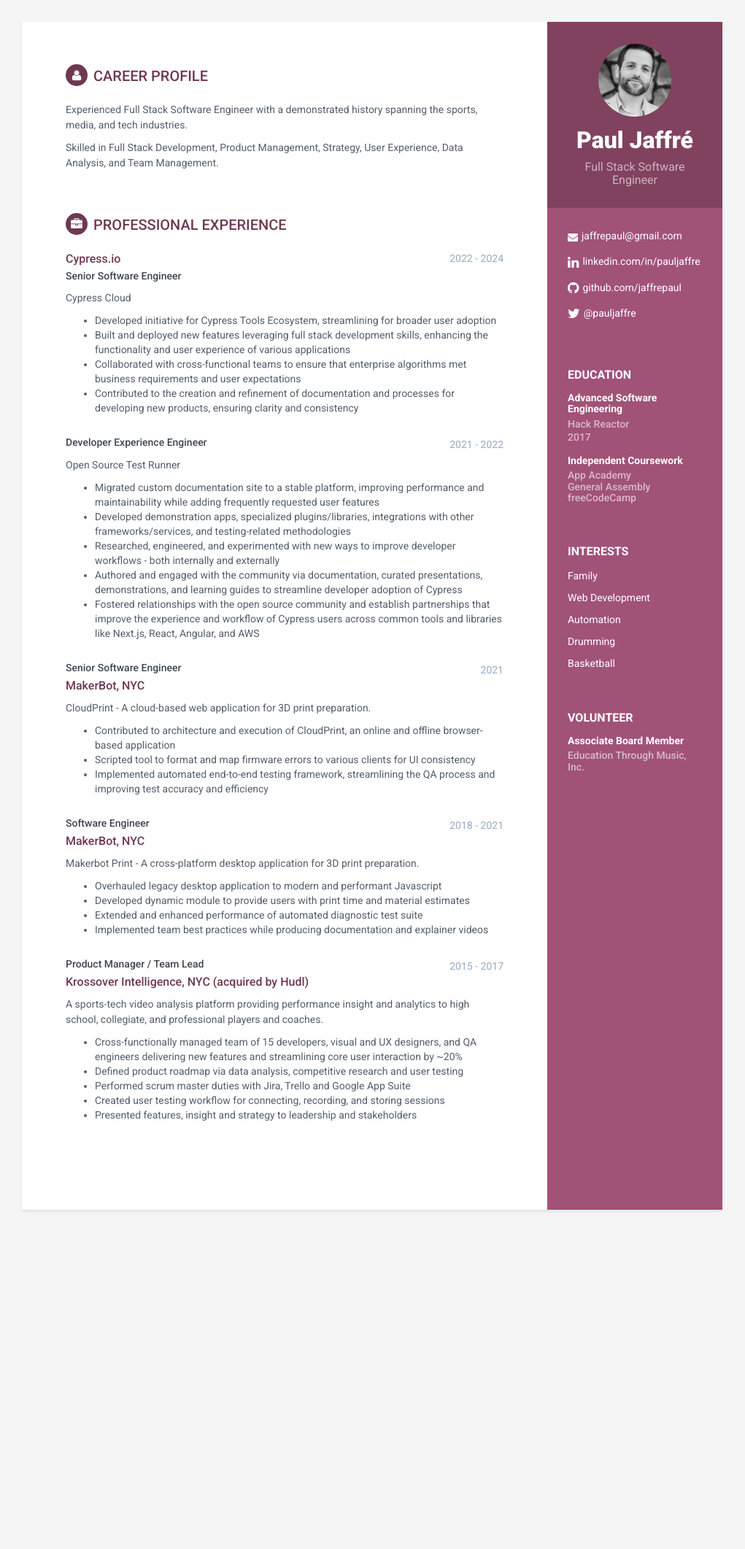
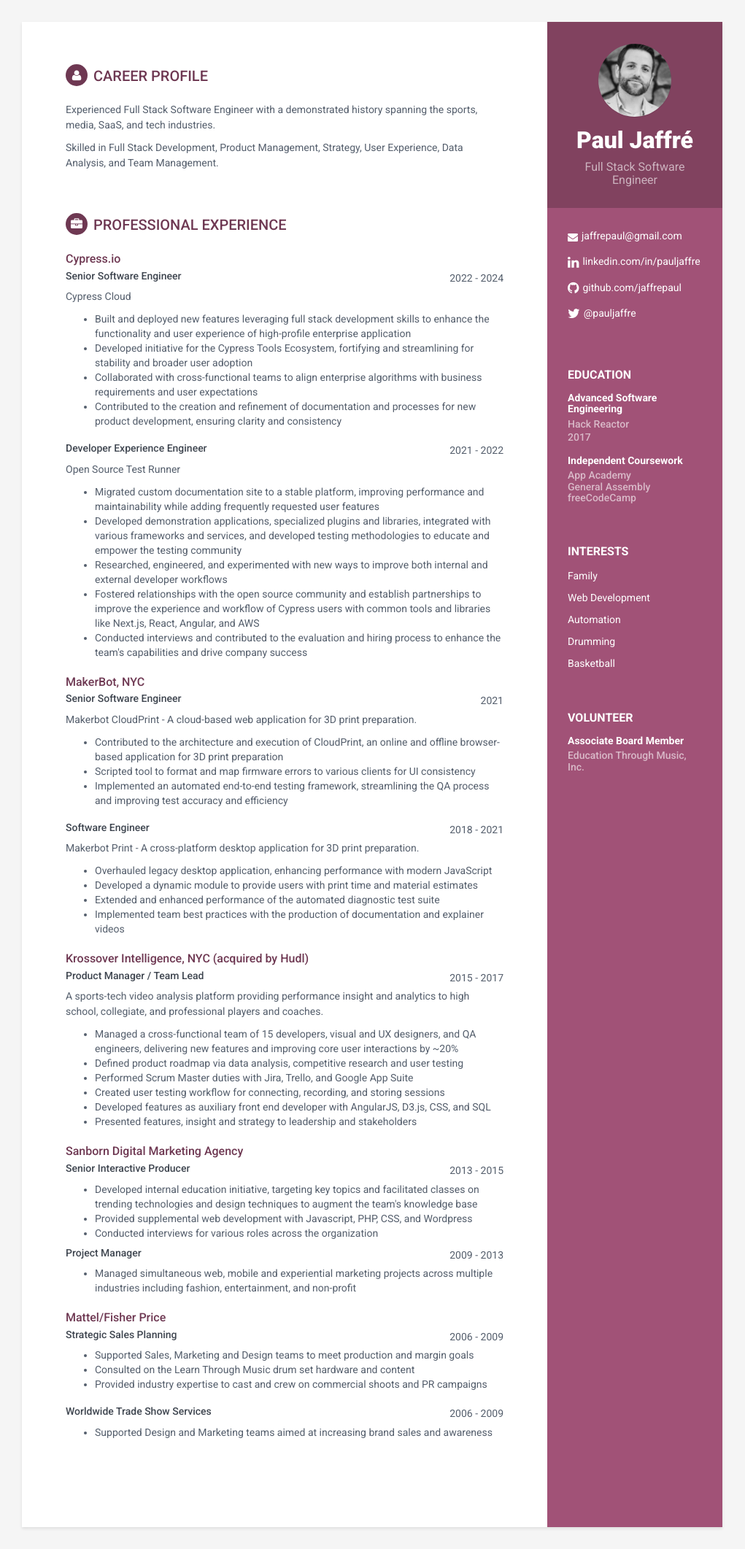
Before and after one commit to jaffrepaul/jaffrepaul.github.io, a Jekyll site: the page built from index.html, in a window 1280 px wide. Shown: the whole page at 73% size, without its empty margins (130-1151 px from the left). Built offline with Jekyll 4.4.1, drawn with Linux system fonts in a browser that asks for light colours; before the commit the page ends 1688 px from its top, so only the background shows below that.

Commit message:
content & style changes

```diff
--- a/_includes/career-profile.html
+++ b/_includes/career-profile.html
@@ -1,7 +1,7 @@
 <section class="section summary-section">
 <h2 class="section-title"><i class="fa fa-user"></i>Career Profile</h2>
 <div class="summary">
-    <p>Experienced Full Stack Software Engineer with a demonstrated history spanning the sports, media, and tech industries. </p>
+    <p>Experienced Full Stack Software Engineer with a demonstrated history spanning the sports, media, SaaS, and tech industries. </p>
 
     <p>Skilled in Full Stack Development, Product Management, Strategy, User Experience, Data Analysis, and Team Management.</p>
 </div><!--//summary-->
--- a/_includes/experience.html
+++ b/_includes/experience.html
@@ -3,10 +3,10 @@
     <!--//item-->
     <div class="item">
         <div class="meta">
+            <div class="company">
+                <a href="https://www.cypress.io/cloud" target="_blank">Cypress.io</a>
+            </div>
             <div class="upper-row">
-                <div class="company">
-                    <a href="https://www.cypress.io/cloud" target="_blank">Cypress.io</a>
-                </div>
                 <h3 class="job-title">Senior Software Engineer</h3>
                 <div class="time">2022 - 2024</div>
             </div>
@@ -16,10 +16,11 @@
         <div class="details">
             <p>Cypress Cloud</p>
             <ul>
-                <li>Developed initiative for Cypress Tools Ecosystem, streamlining for broader user adoption</li>
-                <li>Built and deployed new features leveraging full stack development skills, enhancing the functionality and user experience of various applications</li>
-                <li>Collaborated with cross-functional teams to ensure that enterprise algorithms met business requirements and user expectations</li>
-                <li>Contributed to the creation and refinement of documentation and processes for developing new products, ensuring clarity and consistency</li>
+                <li>Built and deployed new features leveraging full stack development skills to enhance the functionality and user experience of high-profile enterprise application</li>
+                <li>Developed initiative for the Cypress Tools Ecosystem, fortifying and streamlining for stability and broader user adoption</li>
+                <li>Collaborated with cross-functional teams to align enterprise algorithms with business requirements and user expectations</li>
+                <li>Contributed to the creation and refinement of documentation and processes for new product development, ensuring clarity
+                and consistency</li>
             </ul>
         </div>
         <!--//details-->
@@ -29,9 +30,6 @@
     <div class="item">
         <div class="meta">
             <div class="upper-row">
-                <!-- <div class="company">
-                    <a href="https://www.cypress.io/app" target="_blank">Cypress.io</a>
-                </div> -->
                 <h3 class="job-title">Developer Experience Engineer</h3>
                 <div class="time">2021 - 2022</div>
             </div>
@@ -42,10 +40,10 @@
             <p>Open Source Test Runner</p>
             <ul>
                 <li>Migrated custom documentation site to a stable platform, improving performance and maintainability while adding frequently requested user features</li>
-                <li>Developed demonstration apps, specialized plugins/libraries, integrations with other frameworks/services, and testing-related methodologies</li>
-                <li>Researched, engineered, and experimented with new ways to improve developer workflows - both internally and externally</li>
-                <li>Authored and engaged with the community via documentation, curated presentations, demonstrations, and learning guides to streamline developer adoption of Cypress</li>
-                <li>Fostered relationships with the open source community and establish partnerships that improve the experience and workflow of Cypress users across common tools and libraries like Next.js, React, Angular, and AWS</li>
+                <li>Developed demonstration applications, specialized plugins and libraries, integrated with various frameworks and services, and developed testing methodologies to educate and empower the testing community</li>
+                <li>Researched, engineered, and experimented with new ways to improve both internal and external developer workflows</li>
+                <li>Fostered relationships with the open source community and establish partnerships to improve the experience and workflow of Cypress users with common tools and libraries like Next.js, React, Angular, and AWS</li>
+                <li>Conducted interviews and contributed to the evaluation and hiring process to enhance the team's capabilities and drive company success</li>
             </ul>
         </div>
         <!--//details-->
@@ -55,22 +53,22 @@
     <!--//item-->
     <div class="item">
         <div class="meta">
+            <div class="company">
+                <a href="https://www.makerbot.com/cloudprint/" target="_blank">MakerBot, NYC</a>
+            </div>
             <div class="upper-row">
                 <h3 class="job-title">Senior Software Engineer</h3>
                 <div class="time">2021</div>
             </div>
             <!--//upper-row-->
-            <div class="company">
-                <a href="https://www.makerbot.com/cloudprint/" target="_blank">MakerBot, NYC</a>
-            </div>
         </div>
         <!--//meta-->
         <div class="details">
-            <p>CloudPrint - A cloud-based web application for 3D print preparation.</p>
+            <p>Makerbot CloudPrint - A cloud-based web application for 3D print preparation.</p>
             <ul>
-                <li>Contributed to architecture and execution of CloudPrint, an online and offline browser-based application</li>
+                <li>Contributed to the architecture and execution of CloudPrint, an online and offline browser-based application for 3D print preparation</li>
                 <li>Scripted tool to format and map firmware errors to various clients for UI consistency</li>
-                <li>Implemented automated end-to-end testing framework, streamlining the QA process and improving test accuracy and efficiency</li>
+                <li>Implemented an automated end-to-end testing framework, streamlining the QA process and improving test accuracy and efficiency</li>
             </ul>
         </div>
         <!--//details-->
@@ -83,18 +81,15 @@
                 <div class="time">2018 - 2021</div>
             </div>
             <!--//upper-row-->
-            <div class="company">
-                <a href="https://www.makerbot.com/3d-printers/apps/" target="_blank">MakerBot, NYC</a>
-            </div>
         </div>
         <!--//meta-->
         <div class="details">
             <p>Makerbot Print - A cross-platform desktop application for 3D print preparation.</p>
             <ul>
-                <li>Overhauled legacy desktop application to modern and performant Javascript</li>
-                <li>Developed dynamic module to provide users with print time and material estimates</li>
-                <li>Extended and enhanced performance of automated diagnostic test suite</li>
-                <li>Implemented team best practices while producing documentation and explainer videos</li>
+                <li>Overhauled legacy desktop application, enhancing performance with modern JavaScript</li>
+                <li>Developed a dynamic module to provide users with print time and material estimates</li>
+                <li>Extended and enhanced performance of the automated diagnostic test suite</li>
+                <li>Implemented team best practices with the production of documentation and explainer videos</li>
             </ul>
         </div>
         <!--//details-->
@@ -126,31 +121,101 @@
 
     <div class="item">
         <div class="meta">
+            <div class="company">
+                <a href="https://www.hudl.com/" target="_blank">Krossover Intelligence, NYC (acquired by Hudl)</a>
+            </div>
             <div class="upper-row">
                 <h3 class="job-title">Product Manager / Team Lead</h3>
                 <div class="time">2015 - 2017</div>
             </div>
             <!--//upper-row-->
-            <div class="company">
-                <a href="https://www.hudl.com/" target="_blank">Krossover Intelligence, NYC (acquired by Hudl)</a>
-            </div>
         </div>
         <!--//meta-->
         <div class="details">
             <p>A sports-tech video analysis platform providing performance insight and analytics to high school, collegiate, and professional players and coaches.</p>
             <ul>
                 <li>
-                    Cross-functionally managed team of 15 developers, visual and UX designers, and QA engineers
-                    delivering new features and streamlining core user interaction by ~20%
+                    Managed a cross-functional team of 15 developers, visual and UX designers, and QA engineers, delivering new features and
+                    improving core user interactions by ~20%
                 </li>
                 <li>Defined product roadmap via data analysis, competitive research and user testing</li>
-                <li>Performed scrum master duties with Jira, Trello and Google App Suite</li>
+                <li>Performed Scrum Master duties with Jira, Trello, and Google App Suite</li>
                 <li>Created user testing workflow for connecting, recording, and storing sessions</li>
+                <li>Developed features as auxiliary front end developer with AngularJS, D3.js, CSS, and SQL</li>
                 <li>Presented features, insight and strategy to leadership and stakeholders</li>
             </ul>
         </div>
         <!--//details-->
     </div>
     <!--//item-->
+
+    <div class="item">
+        <div class="meta">
+            <div class="company">
+                <a href="https://www.linkedin.com/company/sanborn-agency/" target="_blank">Sanborn Digital Marketing Agency</a>
+            </div>
+            <div class="upper-row">
+                <h3 class="job-title">Senior Interactive Producer</h3>
+                <div class="time">2013 - 2015</div>
+            </div>
+        </div>
+        <div class="details">
+            <ul>
+                <li>Developed internal education initiative, targeting key topics and facilitated classes on trending technologies and design techniques to augment the team's knowledge base</li>
+                <li>Provided supplemental web development with Javascript, PHP, CSS, and Wordpress</li>
+                <li>Conducted interviews for various roles across the organization</li>
+            </ul>
+            </ul>
+        </div>
+        <div class="item">
+            <div class="meta">
+                <div class="upper-row">
+                    <h3 class="job-title">Project Manager</h3>
+                    <div class="time">2009 - 2013</div>
+                </div>
+            </div>
+            <div class="details">
+                <ul>
+                    <li>Managed simultaneous web, mobile and experiential marketing projects across multiple industries including fashion, entertainment, and non-profit</li>
+                </ul>
+                </ul>
+            </div>
+        </div>
+    </div>
+
+    <div class="item">
+        <div class="meta">
+            <div class="company">
+                <a href="https://shop.mattel.com/pages/fisher-price" target="_blank">Mattel/Fisher Price</a>
+            </div>
+            <div class="upper-row">
+                <h3 class="job-title">Strategic Sales Planning</h3>
+                <div class="time">2006 - 2009</div>
+            </div>
+        </div>
+        <div class="details">
+            <ul>
+                <li>Supported Sales, Marketing and Design teams to meet production and margin goals</li>
+                <li>Consulted on the Learn Through Music drum set hardware and content</li>
+                <li>Provided industry expertise to cast and crew on commercial shoots and PR campaigns</li>
+            </ul>
+        </div>
+    </div>
+
+    <div class="item">
+        <div class="meta">
+            <div class="upper-row">
+                <h3 class="job-title">Worldwide Trade Show Services</h3>
+                <div class="time">2006 - 2009</div>
+            </div>
+        </div>
+        <div class="details">
+            <ul>
+                <li>Supported Design and Marketing teams aimed at increasing brand sales and awareness</li>
+            </ul>
+            </ul>
+        </div>
+    </div>
+
 </section>
 <!--//section-->
--- a/assets/css/styles-4.css
+++ b/assets/css/styles-4.css
@@ -200,7 +200,7 @@ span {
   margin-bottom: 60px;
 }
 .main-wrapper .experiences-section .item {
-  margin-bottom: 30px;
+  margin-bottom: 20px;
 }
 .main-wrapper .upper-row {
   position: relative;
@@ -212,13 +212,12 @@ span {
   font-size: 14px;
   margin-top: 0;
   font-weight: 500;
-  margin-bottom: 4px;
+  margin-bottom: 2px;
 }
 .main-wrapper .time {
   position: absolute;
   right: 0;
   top: 0;
-  color: #97AAC3;
 }
 .main-wrapper .company {
   font-size: 16px;
```
Also changed, not shown: 2 other files.
